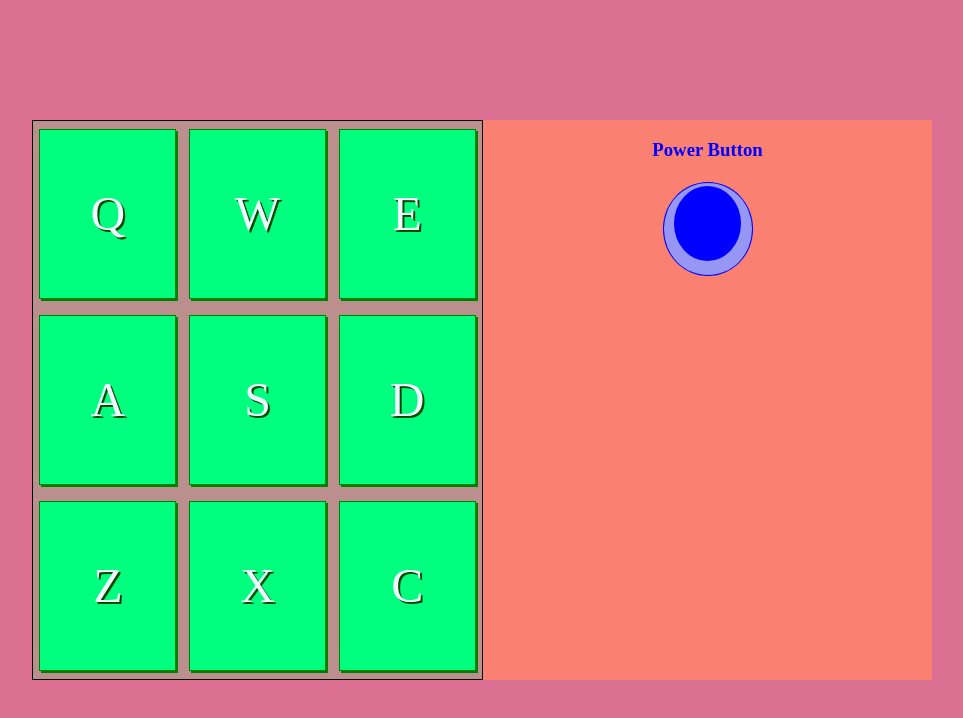
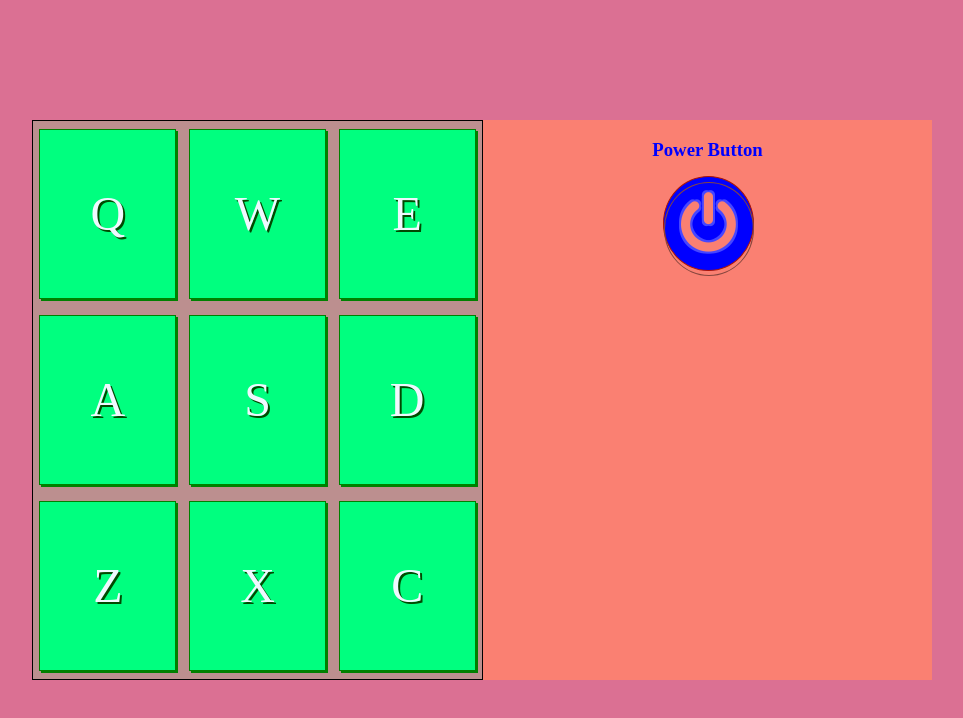
Before and after one commit to atul-mandavkar/drum-machine-2, a React (Create React App) app: page / in a window 1280 px wide. Shown: the top 718 px of the page, without its empty margins (158-1121 px from the left). Built offline with nearby package versions, Linux system fonts and the light colour scheme.

Commit message:
Did power button and its functioning
When power button is on the drum machine work for that the useState method is used.

```diff
--- a/public/index.html
+++ b/public/index.html
@@ -25,6 +25,8 @@
       Learn how to configure a non-root public URL by running `npm run build`.
     -->
     <title>React App</title>
+    <!-- For fontawesome icon -->
+    <link rel="stylesheet" href="https://cdnjs.cloudflare.com/ajax/libs/font-awesome/4.7.0/css/font-awesome.min.css">
   </head>
   <body>
     <noscript>You need to enable JavaScript to run this app.</noscript>
--- a/src/App.js
+++ b/src/App.js
@@ -1,3 +1,4 @@
+import React, {useState} from "react";
 import Wrapper from "./components/Wrapper";
 import DrumBox from "./components/DrumBox";
 import DisplayBox from "./components/DisplayBox";
@@ -7,10 +8,31 @@ import PowerButton from "./components/PowerButton";
 
 
 const App = () => {
+  let [res, setRes] = useState({
+    powVal: -1
+  });
+  const powerChange = () => {
+    const p1 = document.getElementById("powerIcon");
+    if(res.powVal < 0){
+      console.log("on");
+      p1.style.color="aqua";
+    }
+    else{
+      console.log("off");
+      p1.style.color="salmon";
+    }
+    setRes({
+      ...res,
+      powVal: res.powVal * -1
+    });
+  }
+
   const playQ = () => {
     console.log("play Q");
     console.log(document.getElementsByClassName("soundClip")[0]);
-    document.getElementsByClassName("soundClip")[0].play();
+    if(res.powVal == 1){
+      document.getElementsByClassName("soundClip")[0].play();
+    }
   };
   const playW = () => {console.log("play W");};
   const playE = () => {console.log("play E");};
@@ -54,7 +76,7 @@ const App = () => {
         }
       </DrumBox>
       <DisplayBox>
-        <PowerButton/>
+        <PowerButton onClick={powerChange} />
       </DisplayBox>
     </Wrapper>
   );
--- a/src/components/PowerButton.css
+++ b/src/components/PowerButton.css
@@ -5,21 +5,38 @@
   text-align: center;
   position: relative;
 }
+#powerIcon{
+  width: 20%;
+  height: 50%;
+  border-radius: 50%;
+  background-color: blue;
+  border: 1px solid rgb(173, 21, 4);
+  font-size: 400%;
+  display: flex;
+  align-items: center;
+  justify-content: center;
+  position: absolute;
+  top: 30%;
+  left: 40%;
+  color: salmon;
+  text-shadow: 2px 2px rgb(70, 70, 255), -2px 2px rgb(70, 70, 255), 2px -2px rgb(70, 70, 255), -2px -2px rgb(70, 70, 255);
+}
 input[type="checkbox"]{
   width: 20%;
   height: 50%;
   border-radius: 50%;
   appearance: none;
-  background-color: rgb(150, 150, 245);
-  border: 1PX solid blue;
+  background-color: transparent;
+  border: 1px solid rgb(136, 70, 62);
+  position: absolute;
+  left: 39.5%;
 }
-input[type="checkbox"]::after{
-  position: absolute;
-  content: "";
-  width: 15%;
-  height: 40%;
+input[type="checkbox"]:checked{
+  width: 20%;
+  height: 50%;
   border-radius: 50%;
-  background-color: blue;
-  top: 35.5%;
-  left: 42.5%;
+  appearance: none;
+  background-color: transparent;
+  border: 7px solid aqua;
+  transform: scale(1.1);
 }
--- a/src/components/PowerButton.js
+++ b/src/components/PowerButton.js
@@ -3,11 +3,12 @@ import "./PowerButton.css";
 
 
 
-const PowerButton = () => {
+const PowerButton = ({onClick}) => {
   return(
     <div className="powerContainer">
       <h3>Power Button</h3>
-      <input type="checkbox" className="powerButton" />
+      <i className="fa fa-power-off" id="powerIcon"></i>
+      <input type="checkbox" className="powerButton" onClick={onClick} />
     </div>
   );
 };
```
